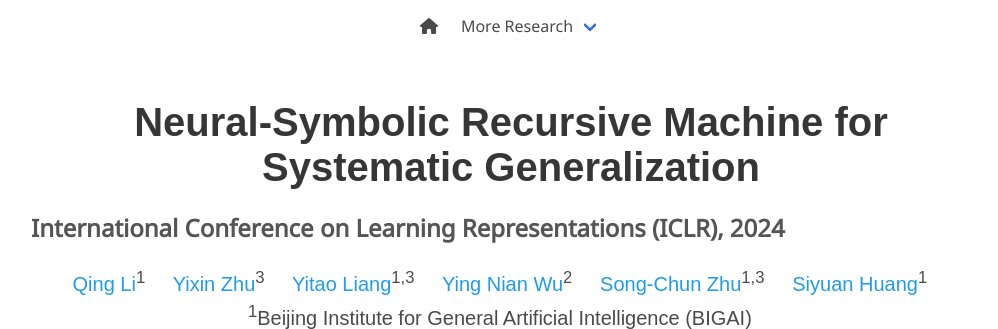
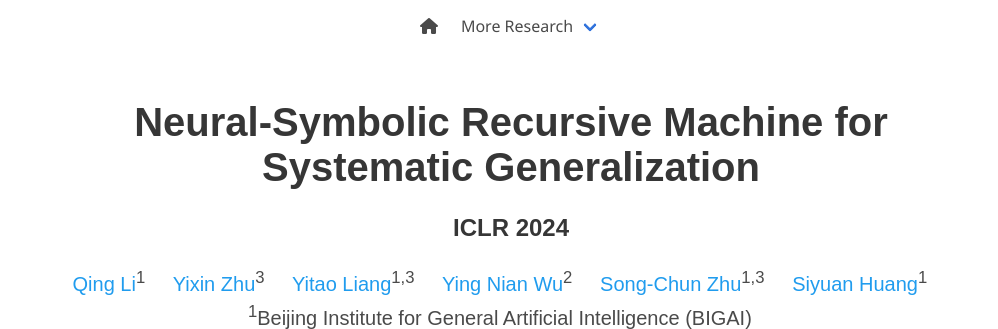
Before and after one commit to liqing-ustc/NSR, a plain HTML site: page docs/index.html in a window 1280 px wide. Shown: the top 329 px of the page, without its empty margins (129-1127 px from the left). Drawn offline with nearby package versions, Linux system fonts and the light colour scheme; some icons are missing; a web font is replaced by a local one.

Commit message:
Update index.html

```diff
--- a/docs/index.html
+++ b/docs/index.html
@@ -78,7 +78,7 @@
       <div class="columns is-centered">
         <div class="column has-text-centered">
           <h1 class="title is-2 publication-title">Neural-Symbolic Recursive Machine for Systematic Generalization</h1>
-          <h1 class="title is-4 publication-venue">International Conference on Learning Representations (ICLR), 2024</h1>
+          <h1 class="title is-4 publication-title">ICLR 2024</h1>
           <div class="is-size-5 publication-authors">
             <span class="author-block">
               <a href="https://liqing-ustc.github.io/">Qing Li</a><sup>1</sup> &nbsp;&nbsp;&nbsp;
```
